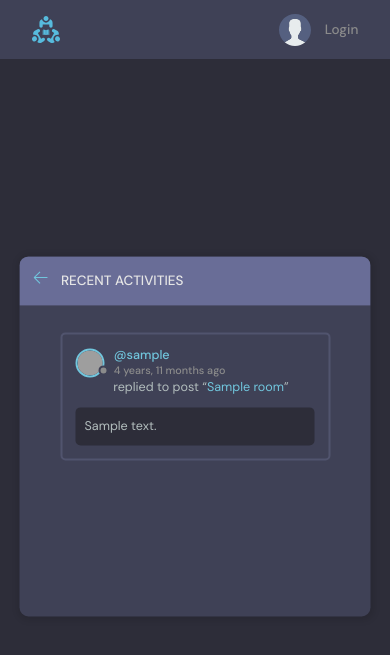
After one commit to Anas-Shakeel/studybuddy-webapp, a Django app: page /activity/ in a window 390 px wide. The commit adds this page. Shown: the top 655 px of the page. Run offline with Django 5.2, Linux system fonts and the light colour scheme; tables that the repository leaves empty hold one stand-in row (values such as "Sample post"); grey boxes are pictures that could not be loaded.

Commit message:
Add mobile responsive templates

```diff
--- /dev/null
+++ b/studybud/base/templates/base/activity.html
@@ -0,0 +1,65 @@
+{% extends "layout.html" %}
+
+<!-- Content -->
+
+{% block content%}
+
+<main class="layout">
+    <div class="container">
+        <div class="layout__box">
+            <div class="layout__boxHeader">
+                <div class="layout__boxTitle">
+                    <a href="{% url 'home' %}">
+                        <svg
+                            version="1.1"
+                            xmlns="http://www.w3.org/2000/svg"
+                            width="32"
+                            height="32"
+                            viewBox="0 0 32 32">
+                            <title>arrow-left</title>
+                            <path
+                                d="M13.723 2.286l-13.723 13.714 13.719 13.714 1.616-1.611-10.96-10.96h27.625v-2.286h-27.625l10.965-10.965-1.616-1.607z"></path>
+                        </svg>
+                    </a>
+                    <h3>Recent Activities</h3>
+                </div>
+            </div>
+
+            <div class="activities-page layout__body">
+              {% for message in room_messages %}
+
+              <div class="activities__box">
+                  <div class="activities__boxHeader roomListRoom__header">
+                      <a href="{% url 'user_profile' message.user.id %}" class="roomListRoom__author">
+                          <div class="avatar avatar--small">
+                              <img src="https://randomuser.me/api/portraits/women/11.jpg" />
+                          </div>
+                          <p>
+                              @{{message.user.username}}
+                              <span>{{message.created|timesince}} ago</span>
+                          </p>
+                      </a>
+                      {% if request.user == message.user %}
+                      <div class="roomListRoom__actions">
+                          <a href="{% url 'delete_message' message.id %}">
+                              <svg version="1.1" xmlns="http://www.w3.org/2000/svg" width="32" height="32" viewBox="0 0 32 32">
+                                  <title>remove</title>
+                                  <path
+                                      d="M27.314 6.019l-1.333-1.333-9.98 9.981-9.981-9.981-1.333 1.333 9.981 9.981-9.981 9.98 1.333 1.333 9.981-9.98 9.98 9.98 1.333-1.333-9.98-9.98 9.98-9.981z"></path>
+                              </svg>
+                          </a>
+                      </div>
+                      {% endif %}
+                  </div>
+                  <div class="activities__boxContent">
+                      <p>replied to post “<a href="{% url 'room' message.room.id %}">{{message.room.name}}</a>”</p>
+                      <div class="activities__boxRoomContent">{{message.body}}</div>
+                  </div>
+              </div>
+              {% endfor %}
+            </div>
+        </div>
+    </div>
+</main>
+
+{% endblock content%}
--- a/studybud/base/templates/base/topics_component.html
+++ b/studybud/base/templates/base/topics_component.html
@@ -12,7 +12,7 @@
         </li>
         {% endfor %}
     </ul>
-    <a class="btn btn--link" href="topics.html">
+    <a class="btn btn--link" href="{% url 'topics' %}">
         More
         <svg version="1.1" xmlns="http://www.w3.org/2000/svg" width="32" height="32" viewBox="0 0 32 32">
             <title>chevron-down</title>
--- a/studybud/base/urls.py
+++ b/studybud/base/urls.py
@@ -13,5 +13,7 @@ urlpatterns = [
     path("update-room/<str:pk>/", views.update_room, name="update_room"),
     path("delete-room/<str:pk>/", views.delete_room, name="delete_room"),
     path("delete-message/<str:pk>/", views.delete_message, name="delete_message"),
-    path("delete-user/", views.update_user, name="update_user"),
+    path("update-user/", views.update_user, name="update_user"),
+    path("topics/", views.topics_page, name="topics"),
+    path("activity/", views.activity_page, name="activity"),
 ]
--- a/studybud/base/views.py
+++ b/studybud/base/views.py
@@ -69,7 +69,7 @@ def home(request):
         Q(topic__name__icontains=q) | Q(name__icontains=q) | Q(description__icontains=q)
     )
 
-    topics = Topic.objects.all()
+    topics = Topic.objects.all()[:5]
     room_count = rooms.count()
     room_messages = Message.objects.filter(Q(room__topic__name__icontains=q))
 
@@ -215,3 +215,15 @@ def update_user(request):
             return redirect("user_profile", pk=request.user.id)
 
     return render(request, "base/update_user.html", {"form": form})
+
+
+def topics_page(request):
+    q = request.GET.get("q", "")
+
+    topics = Topic.objects.filter(name__icontains=q)
+    return render(request, "base/topics.html", {"topics": topics})
+
+
+def activity_page(request):
+    room_messages = Message.objects.all()
+    return render(request, "base/activity.html", {"room_messages": room_messages})
```
Also changed, not shown: studybud/base/templates/base/home.html (+4 -6 lines), studybud/base/templates/base/topics.html (added, +62 -0 lines).
